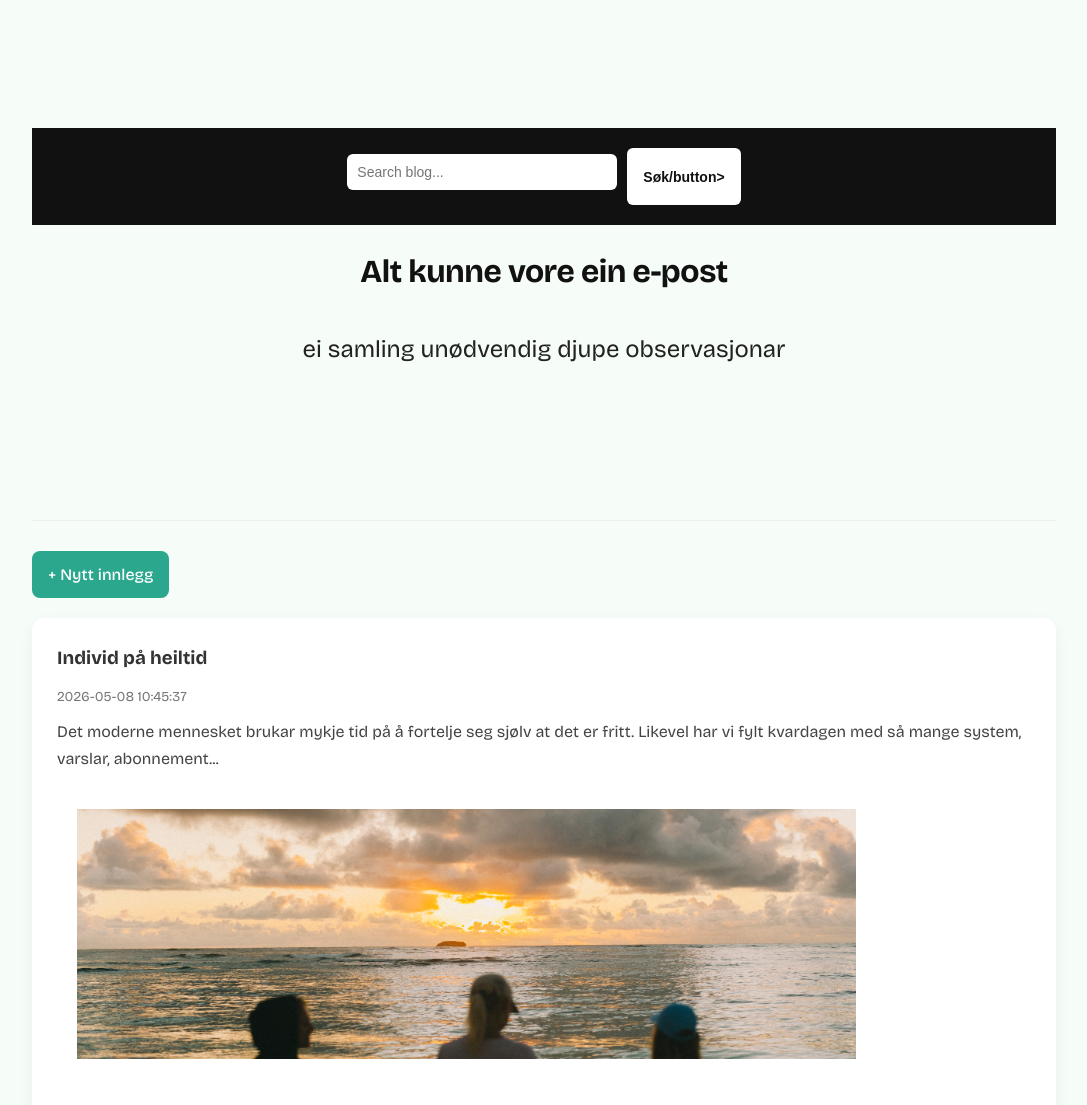
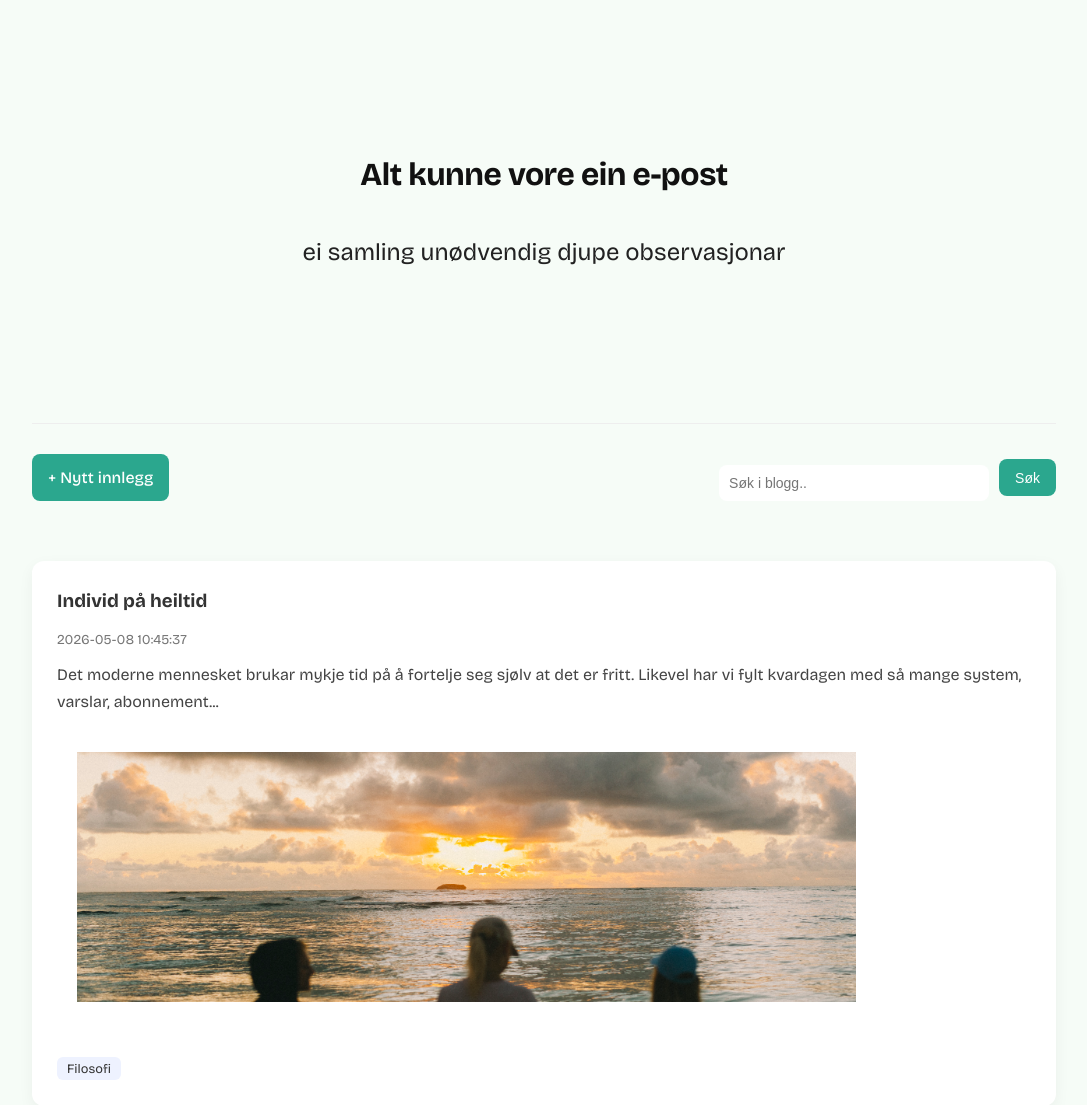
Before and after one commit to hannathevik-boop/flask_blog_project, a Flask app: page / in a window 1280 px wide. Shown: the top 1105 px of the page, without its empty margins (96-1183 px from the left). Run offline with Flask 3, Linux system fonts and the light colour scheme; data comes from the database, SQL or seed files in the repository.

Commit message:
added css and moved search bar

```diff
--- a/static/style.css
+++ b/static/style.css
@@ -202,7 +202,7 @@ hr {
 textarea {
     min-height: 120px;
 }
-.new-post-btn {
+.new-post-btn, .search-nav button {
     display: inline-block;
     margin-bottom: 20px;
     background: #2ba78e;
@@ -211,7 +211,7 @@ textarea {
     border-radius: 8px;
     font-weight: 500;
  }
-.new-post-btn:hover {
+.new-post-btn:hover, .search-nav button:hover {
     background: #1e7a6b;
     transform: translateY(-1px);
 }
@@ -240,11 +240,11 @@ textarea {
     margin-bottom: 12px;
     padding: 20px;
 }
-.search-nav {
-    padding: 20px;
-    background: #111;
+.top-bar {
     display: flex;
-    justify-content: center;
+    justify-content: space-between;
+    align-items: center;
+    margin-bottom: 40px;
 }
 
 .search-nav form {
@@ -255,20 +255,6 @@ textarea {
 .search-nav input {
     padding: 10px;
     width: 250px;
+    border-radius: 8px;
     border: none;
-    border-radius: 6px;
 }
-
-.search-nav button {
-    padding: 10px 16px;
-    border: none;
-    background: #ffffff;
-    color: #111;
-    border-radius: 6px;
-    cursor: pointer;
-    font-weight: bold;
-}
-
-.search-nav button:hover {
-    opacity: 0.8;
-}
--- a/templates/base.html
+++ b/templates/base.html
@@ -4,20 +4,6 @@
     <title>My Blog</title>
     <link rel="stylesheet" href="{{ url_for('static', filename='style.css') }}">
 </head>
-<nav class="search-nav">
-
-    <form action="{{ url_for('search') }}" method="GET">
-
-        <input
-            type="text"
-            name="q"
-            placeholder="Search blog..."
-            required
-        >
-
-        <button type="submit">Søk/button>
-
-    </form>
 
 </nav>
 
@@ -28,6 +14,7 @@
     <h1><a href="{{ url_for('home') }}">Alt kunne vore ein e-post</a></h1>
     <h2>ei samling unødvendig djupe observasjonar</h2>
 </header>
+
 <div class="container"></div>
 
 {% with messages = get_flashed_messages() %}
--- a/templates/home.html
+++ b/templates/home.html
@@ -1,7 +1,31 @@
 {% extends "base.html" %}
 
 {% block content %}
-<a href="{{ url_for('create') }}" class="new-post-btn">+ Nytt innlegg</a>
+
+<div class="top-bar">
+
+    <a href="{{ url_for('create') }}" class="new-post-btn">
+        + Nytt innlegg
+    </a>
+
+    <nav class="search-nav">
+
+        <form action="{{ url_for('search') }}" method="GET">
+
+            <input
+                type="text"
+                name="q"
+                placeholder="Søk i blogg.."
+                required
+            >
+
+            <button type="submit">Søk</button>
+
+        </form>
+
+    </nav>
+
+</div>
 
 {% for post in posts %}
 
@@ -18,6 +42,7 @@
 <p>
 {{ post.body[:150] }}...
 </p>
+
 {% if post.image %}
 <img src="{{ url_for('static', filename='uploads/' + post.image) }}" class="card-image">
 {% endif %}
```
Also changed, not shown: templates/search_results.html (renamed from templates/templates/search_results.html).
